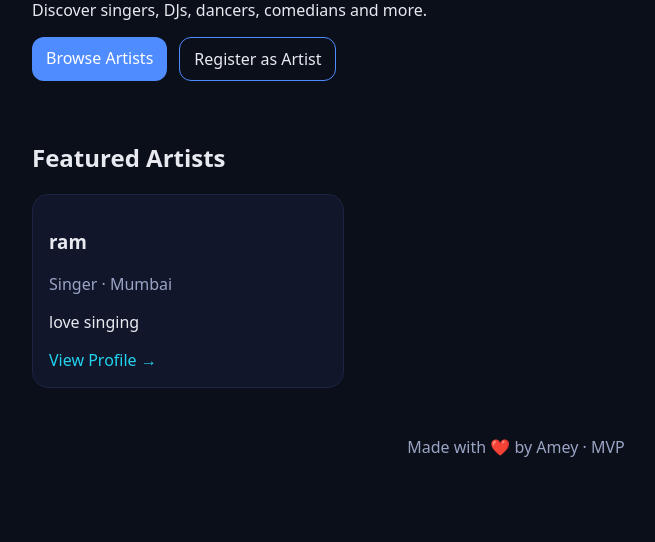
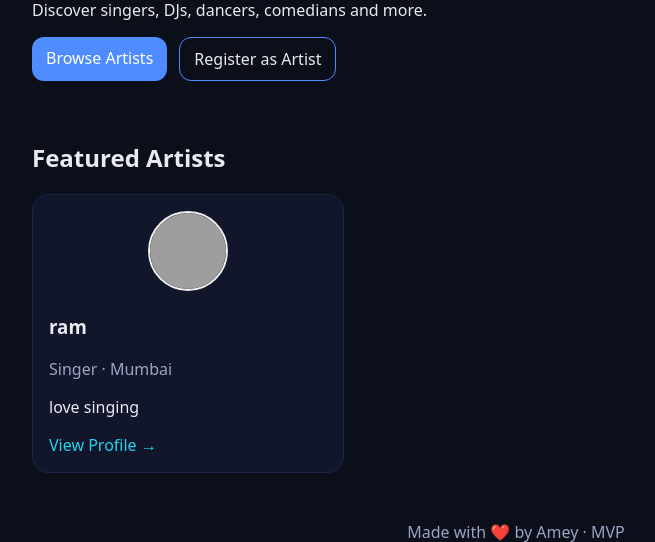
Before and after one commit to Ameynadhavale77/ArtistConnect-Flask, a Flask app: page / in a window 1280 px wide. Shown: the part 204-746 px from the top of the page, without its empty margins (124-779 px from the left). Run offline with Flask 3, Linux system fonts and the light colour scheme; data comes from the database, SQL or seed files in the repository; grey boxes are pictures that could not be loaded.

Commit message:
Display profile photos in the featured artist section
Update index.html to conditionally render profile images for featured artists in the 'top_artists' loop, ensuring images are displayed when available.

Replit-Commit-Author: Agent
Replit-Commit-Session-Id: 1b1025cc-39c0-4890-9694-c0a7cf2abe7a
Replit-Commit-Checkpoint-Type: full_checkpoint
Replit-Commit-Screenshot-Url: https://storage.googleapis.com/screenshot-production-us-central1/87257a4f-1c0d-4fb7-b317-00953845290e/1b1025cc-39c0-4890-9694-c0a7cf2abe7a/FfXEOZ3

```diff
--- a/app/templates/index.html
+++ b/app/templates/index.html
@@ -13,6 +13,13 @@
     <div class="grid">
       {% for prof in top_artists %}
         <div class="card">
+          {% if prof.profile_image %}
+            <div style="text-align: center; margin-bottom: 15px;">
+              <img src="{{ url_for('static', filename='uploads/' + prof.profile_image) }}"
+                   style="width: 80px; height: 80px; object-fit: cover; border-radius: 50%; border: 2px solid #eee;"
+                   alt="Profile picture of {{ prof.user.name }}">
+            </div>
+          {% endif %}
           <h3>{{ prof.user.name }}</h3>
           <p class="muted">{{ prof.category }} · {{ prof.location }}</p>
           <p>{{ (prof.bio or '')[:120] }}{% if prof.bio and prof.bio|length>120 %}...{% endif %}</p>
```
